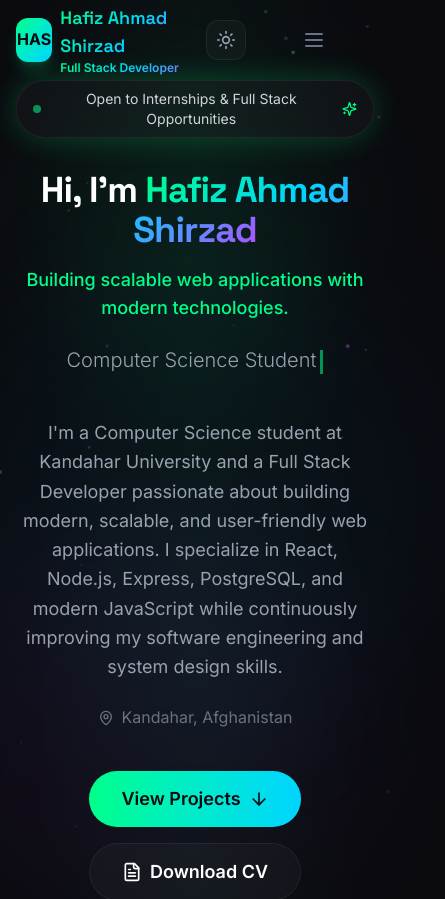
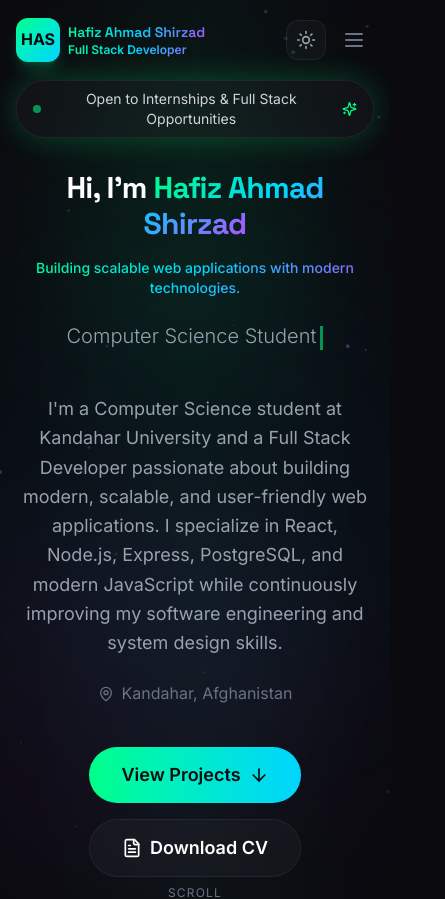
Before and after one commit to Haifz-Ahmad-Shirzad/HafizPortfolioWebsite, a React (Vite) app: page / in a window 390 px wide. Shown: the top 899 px of the page, 445 px wide, since content can reach past the window. Built offline with nearby package versions, Linux system fonts and the light colour scheme.

Commit message:
fix: horezontal scroll remoevd

```diff
--- a/src/components/About.jsx
+++ b/src/components/About.jsx
@@ -44,7 +44,7 @@ const About = () => {
           <span className="text-neon text-sm font-medium tracking-widest uppercase">
             About Me
           </span>
-          <h2 className="mt-3 mb-4 text-4xl font-bold md:text-5xl font-display">
+          <h2 className="mt-3 mb-4 text-2xl font-bold md:text-5xl font-display">
             <span className="text-white">Learning</span>
             <span className="text-gradient"> Building & Growing</span>
           </h2>
--- a/src/components/Hero.jsx
+++ b/src/components/Hero.jsx
@@ -101,7 +101,7 @@ const Hero = () => {
         {/* Heading */}
         <h1
           data-aos="fade-up"
-          className="mb-4 text-4xl font-bold tracking-tight sm:text-5xl md:text-6xl lg:text-7xl font-display"
+          className="mb-4 text-3xl font-bold tracking-tight sm:text-3xl md:text-6xl lg:text-7xl font-display"
         >
           <span className="text-white">Hi, I'm </span>
 
@@ -112,7 +112,7 @@ const Hero = () => {
         <p
           data-aos="fade-up"
           data-aos-delay="100"
-          className="mb-6 text-lg font-medium text-[#00ff88]"
+          className="text-gradient mb-6 text-sm font-medium bg-linear-to-r from-orange-700 to-green-300 bg-clip-text text-transparent sm:text-lg md:text-xl lg:text-2xl"
         >
           Building scalable web applications with modern technologies.
         </p>
--- a/src/components/Navbar.jsx
+++ b/src/components/Navbar.jsx
@@ -64,13 +64,13 @@ const Navbar = ({ activeSection }) => {
         }
         `}
       >
-        <div className=" px-4 mx-auto max-w-7xl sm:px-6 lg:px-8">
-          <div className="flex items-center justify-between h-20">
+        <div className="w-full px-4 mx-auto max-w-7xl sm:px-6 lg:px-8 overflow-hidden">
+          <div className="flex items-center justify-between h-20 min-w-0">
             {/* Logo */}
 
             <button
               onClick={() => scrollTo("home")}
-              className="flex items-center gap-2 group"
+              className="flex items-center gap-2 group min-w-0"
             >
               <div
                 className="
@@ -88,7 +88,7 @@ const Navbar = ({ activeSection }) => {
               </div>
 
               <div className=" leading-tight text-left">
-                <h2 className=" text-lg  font-semibold text-gradient  dark:text-white font-display">
+                <h2 className=" text-sm  font-semibold text-gradient  dark:text-white font-display">
                   Hafiz Ahmad Shirzad
                 </h2>
 
@@ -161,13 +161,13 @@ const Navbar = ({ activeSection }) => {
 
             {/* Mobile Actions */}
 
-            <div className="flex items-center gap-2 lg:hidden   xl:hidden">
+            <div className="flex items-center gap-2 lg:hidden shrink-0">
               <ThemeToggle />
 
               <button
                 onClick={() => setIsMobileOpen(!isMobileOpen)}
                 className="
-                p-12 rounded-lg
+                p-2 rounded-lg
                 text-gray-500
                 dark:text-gray-400
                 hover:text-gray-900
@@ -209,16 +209,16 @@ const Navbar = ({ activeSection }) => {
         <div
           className={`
           absolute right-0 top-0
-          h-full w-70
+h-full w-[85vw] max-w-sm
           p-6 pt-24
 
           bg-white
-          dark:bg-dark-800
+          dark:scheme-dark
+          dark:bg-dark-900
 
           border-l
           border-gray-200
           dark:border-white/5
-
           transition-transform duration-300
 
           ${isMobileOpen ? "translate-x-0" : "translate-x-full"}
--- a/src/components/Skills.jsx
+++ b/src/components/Skills.jsx
@@ -106,7 +106,7 @@ const Skills = () => {
           <span className="text-neon text-sm font-medium tracking-widest uppercase">
             Skills
           </span>
-          <h2 className="mt-3 mb-4 text-4xl font-bold md:text-5xl font-display">
+          <h2 className="mt-3 mb-4 text-xl font-bold md:text-4xl font-display">
             <span className="text-white">Technologies </span>
             <span className="text-gradient">I Work With</span>
           </h2>
--- a/src/index.css
+++ b/src/index.css
@@ -72,6 +72,8 @@ html {
   transition:
     background-color 0.3s ease,
     color 0.3s ease;
+  max-width: 100%;
+  overflow-x: hidden;
 }
 
 body {
@@ -81,6 +83,8 @@ body {
   transition:
     background-color 0.35s ease,
     color 0.35s ease;
+  max-width: 100%;
+  overflow-x: hidden;
 }
 html.dark body {
   background: #0a0a0f;
```
